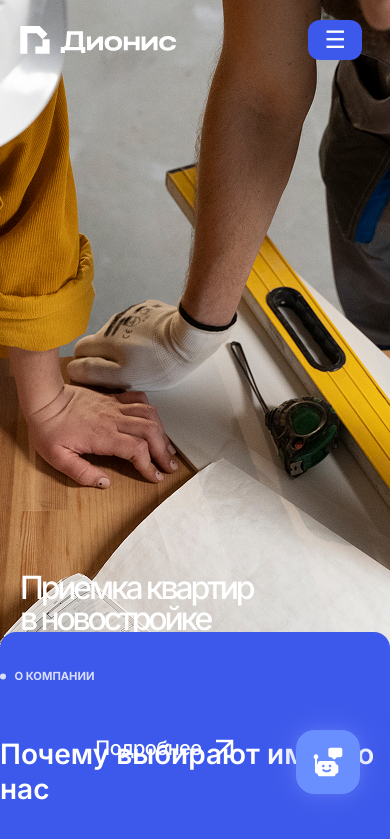
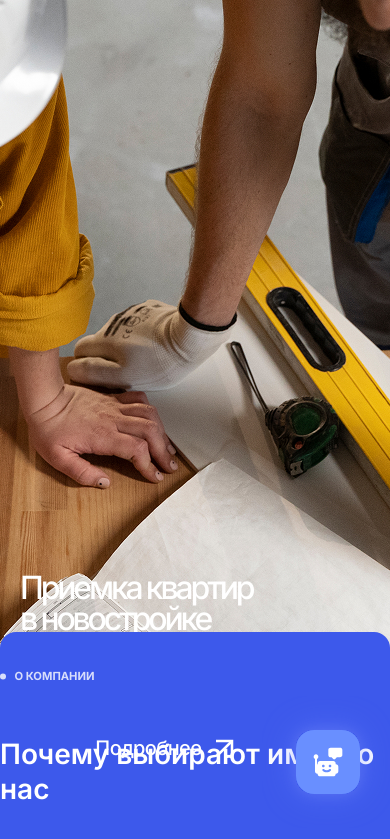
Before and after one commit to Youmeon/GIGABUILD, a Vue app in the folder frontend/: page / in a window 390 px wide. Shown: the top 839 px of the page. Built offline with nearby package versions, Linux system fonts and the light colour scheme.

Commit message:
update header navigation (burger menu)

```diff
--- a/frontend/src/components/Header.vue
+++ b/frontend/src/components/Header.vue
@@ -193,7 +193,7 @@ watch(
         class="mx-auto flex w-full max-w-7xl items-center justify-between gap-2.5 max-[744px]:mx-0 max-[744px]:max-w-full"
       >
         <!-- Логотип -->
-        <router-link to="/" class="max-w-[9.82rem] pb-[0.01rem] no-underline">
+        <router-link to="/" class="max-w-[9.82rem] pb-[0.01rem] no-underline z-[1000]">
           <img
             :src="isMenuOpen ? logoVar1 : dynamicLogoPath"
             alt="Company Logo"
@@ -202,7 +202,7 @@ watch(
         </router-link>
 
         <!-- Навигация для десктопа -->
-        <ul class="mx-auto hidden gap-2.5 md:flex max-[744px]:hidden">
+        <ul class="mx-auto hidden gap-2.5 lg:flex max-[744px]:hidden">
           <li v-for="(item, index) in navItems" :key="item.to">
             <router-link
               :to="item.to"
@@ -223,8 +223,8 @@ watch(
         <!-- Кнопка бургер-меню -->
         <button
           :class="[
-            'rounded-xl px-4 py-1 text-2xl transition-all duration-300 ease-out mx-4 max-sm:mx-2 md:hidden',
-            'max-[744px]:bg-blue-600 max-[744px]:text-white max-[744px]:hover:bg-blue-500',
+            'rounded-xl px-4 py-1 text-2xl transition-all z-[1000] duration-300 ease-out max-sm:mx-2 min-[1024px]:hidden',
+            'max-[1024px]:bg-blue-600 max-[1024px]:text-white max-[1024px]:hover:bg-blue-500',
             !isMenuOpen && (isSpecialPage() || isScrolled) ? 'text-blue-600' : '',
             !isMenuOpen && !isSpecialPage() && !isScrolled ? 'text-white' : '',
           ]"
@@ -240,9 +240,9 @@ watch(
         <div
           v-if="isMenuOpen"
           :class="[
-            'fixed left-0 top-0 w-screen h-screen bg-white flex flex-col justify-center z-[100]',
-            'max-[744px]:px-4 max-[744px]:pt-[72px]',
-            'md:hidden md:w-max md:right-5 md:top-20 md:h-auto md:rounded-xl md:p-4 md:z-50 md:bg-blue-600/80',
+            'fixed left-0 -top-1 w-screen h-screen bg-white flex flex-col justify-center z-[100]',
+            'max-[1024px]:px-4 max-[1024px]:pt-[72px]',
+            'min-[1024px]:hidden min-[1024px]:w-max min-[1024px]:right-5 min-[1024px]:top-20 min-[1024px]:h-auto min-[1024px]:rounded-xl min-[1024px]:p-4 md:z-50 min-[1024px]:bg-blue-600/80',
           ]"
         >
           <ul class="flex flex-col gap-3 max-w-[570px] w-full mx-auto">
@@ -277,7 +277,7 @@ watch(
       <!-- Кнопка «Оставить заявку» (для десктопа) -->
       <button
         @click="openRequestModal"
-        class="h-10 text-nowrap rounded-xl bg-blue-600 px-5 py-2 font-sans text-base text-background-neutral-100 transition-all duration-300 ease-out hover:bg-blue-500 focus:bg-blue-400 md:block max-[744px]:hidden"
+        class="h-10 text-nowrap rounded-xl bg-blue-600 px-5 py-2 font-sans text-base text-background-neutral-100 transition-all duration-300 ease-out hover:bg-blue-500 focus:bg-blue-400 max-[1024px]:hidden"
       >
         Оставить заявку
       </button>
@@ -293,40 +293,5 @@ header {
     box-shadow 0.3s ease;
 }
 
-/* Media query для 744px */
-@media screen and (max-width: 744px) {
-  .container {
-    max-width: 100% !important;
-    padding: 0 !important;
-    margin: 0 !important;
-  }
 
-  header {
-    padding-left: 1.25rem !important;
-    padding-right: 1.25rem !important;
-    position: fixed !important;
-    top: 0.5rem !important;
-    left: 0 !important;
-    width: 100% !important;
-    transform: none !important;
-    margin: 0 !important;
-  }
-
-  header nav {
-    margin: 0 !important;
-    max-width: 100% !important;
-  }
-
-  /* Логотип виден при открытом меню */
-  header img {
-    position: relative !important;
-    z-index: 250 !important;
-  }
-
-  /* Кнопка бургера видна */
-  header button {
-    position: relative !important;
-    z-index: 250 !important;
-  }
-}
 </style>
```
